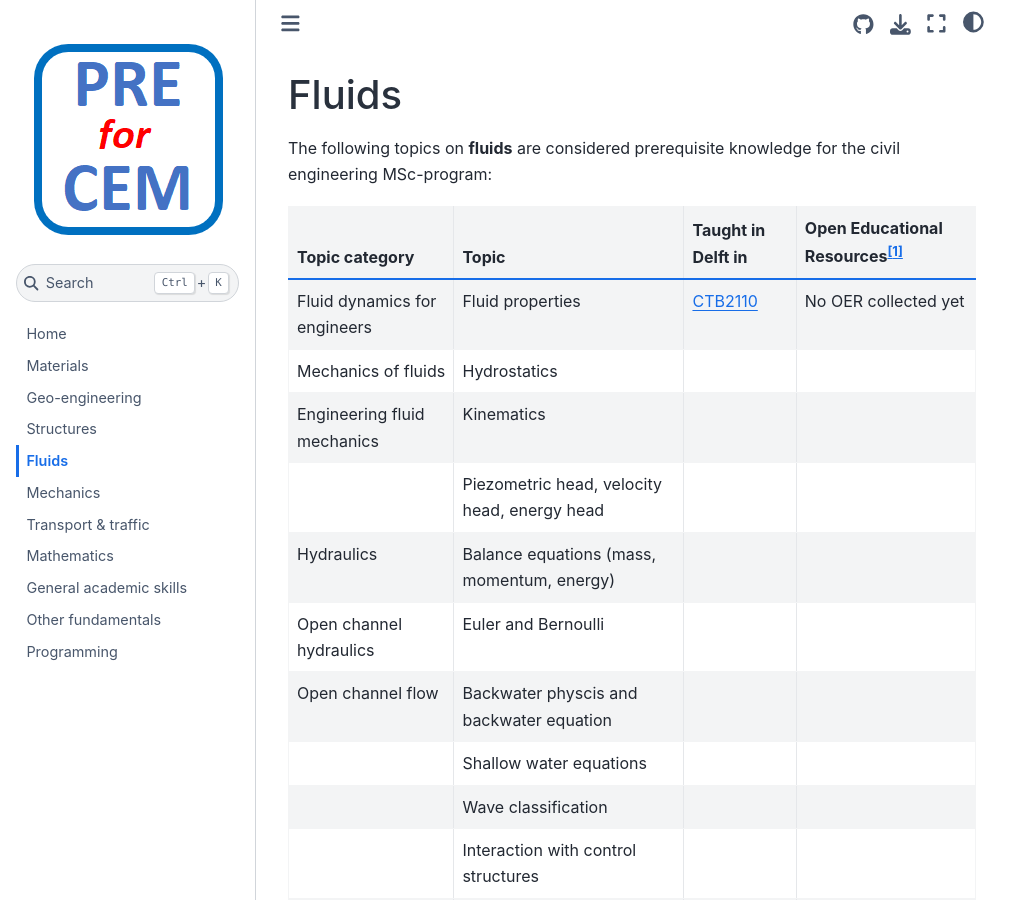
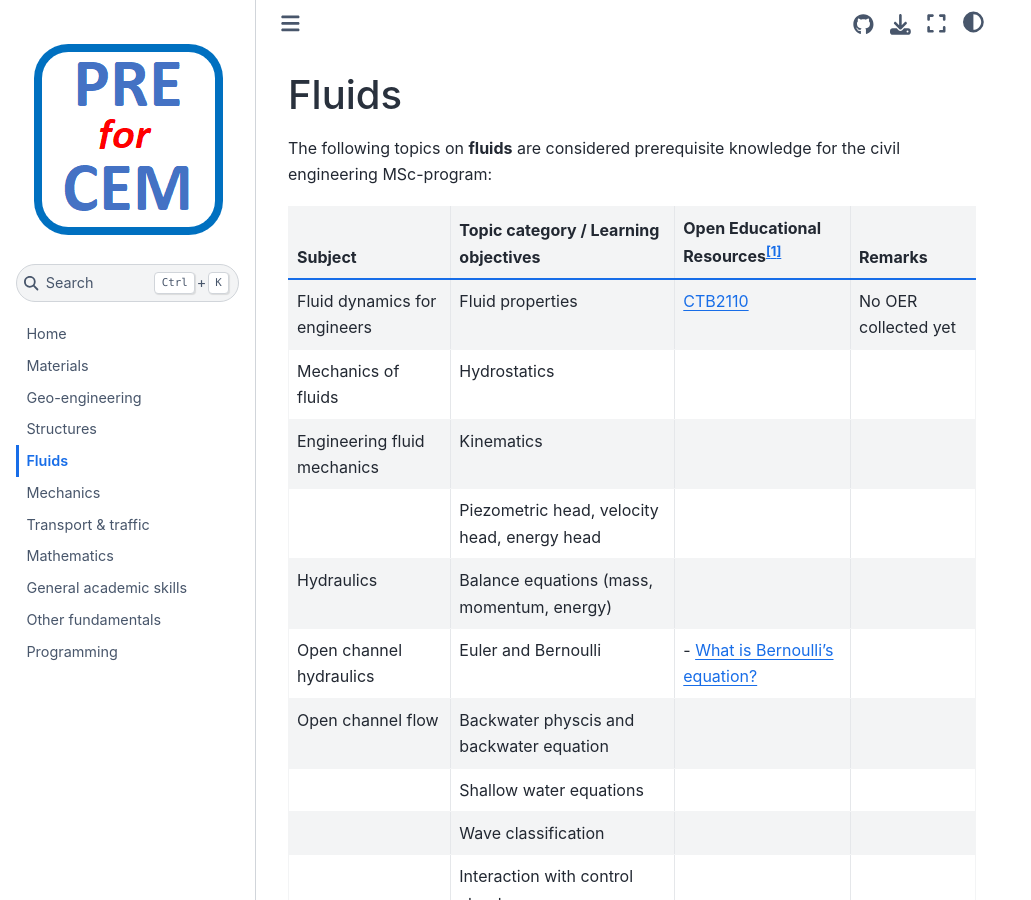
Before and after one commit to TUDelft-CITG/pre-for-cem, a Jupyter Book: the page built from book/contents/fluids.md, in a window 1280 px wide and 900 px high. Shown: the whole window, without its empty margins (0-1031 px from the left). Built offline with Jupyter Book 1.0.4 settings and Sphinx 7.4.7 and the Sphinx Book theme 1.1.4, drawn with Linux system fonts in a browser that asks for light colours.

Commit message:
update fluids

```diff
--- a/book/contents/fluids.md
+++ b/book/contents/fluids.md
@@ -2,14 +2,14 @@
 
 The following topics on **fluids** are considered prerequisite knowledge for the civil engineering MSc-program:
 
-|Topic category|Topic   |Taught in Delft in  | Open Educational Resources[^1]  |
-|:------|:--------|:------------------|:---------------------------|
+|Subject|Topic category / Learning objectives   |Open Educational Resources[^1]|Remarks |
+|:------|:-------------|:------------------|:---------------------------|
 | Fluid dynamics for engineers      | Fluid properties    | [CTB2110](https://studiegids.tudelft.nl/a101_displayCourse.do?course_id=61993)   | No OER collected yet
 | Mechanics of fluids                     | Hydrostatics                                                                                                            |                                 |
 | Engineering fluid mechanics                    | Kinematics                                                                                                            |                                 |
 |                    | Piezometric head, velocity head, energy head                                                                                                           |                                 |
 | Hydraulics                    | Balance equations (mass, momentum, energy)                                                                                                            |                                 |
-| Open channel hydraulics                   | Euler and Bernoulli                                                                                                            |                                 |
+| Open channel hydraulics                   | Euler and Bernoulli                                                                                                            |- [What is Bernoulli's equation?](https://www.khanacademy.org/science/physics/fluids/fluid-dynamics/a/what-is-bernoullis-equation)                               |
 | Open channel flow                   | Backwater physcis and backwater equation                                                                                                           |                                 |
 |                    | Shallow water equations                                                                                                           |                                 |
 |                    | Wave classification                                                                                                           |                                 |
```
